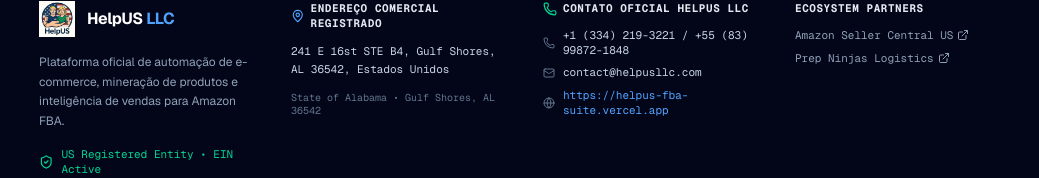
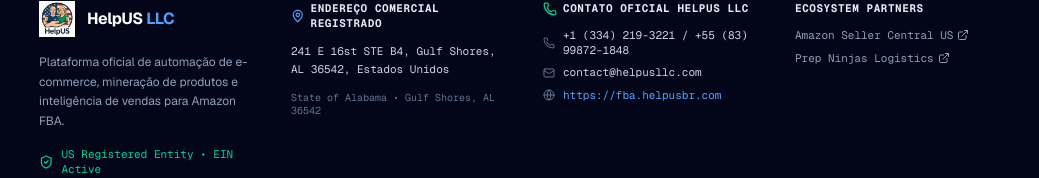
Before and after one commit to HelpUSA/helpus-fba-suite, a Next.js app: page / in a window 1280 px wide. Shown: the part 1408-1586 px from the top of the page, without its empty margins (241-1280 px from the left). Built offline with nearby package versions, Linux system fonts and the light colour scheme.

Commit message:
feat: link domain fba.helpusbr.com to Vercel with SSL

```diff
--- a/src/components/Footer.tsx
+++ b/src/components/Footer.tsx
@@ -22,7 +22,6 @@ export default function Footer({ language }: FooterProps) {
               alt="HelpUS LLC"
               className="h-9 w-auto object-contain"
               onError={(e) => {
-                // Fallback if image fails to render
                 (e.target as HTMLElement).style.display = 'none';
               }}
             />
@@ -74,7 +73,9 @@ export default function Footer({ language }: FooterProps) {
             </div>
             <div className="flex items-center space-x-2 text-slate-300">
               <Globe className="w-3 h-3 text-slate-500 shrink-0" />
-              <span className="text-blue-400">https://helpus-fba-suite.vercel.app</span>
+              <a href="https://fba.helpusbr.com" target="_blank" rel="noreferrer" className="text-blue-400 hover:underline">
+                https://fba.helpusbr.com
+              </a>
             </div>
           </div>
         </div>
```
